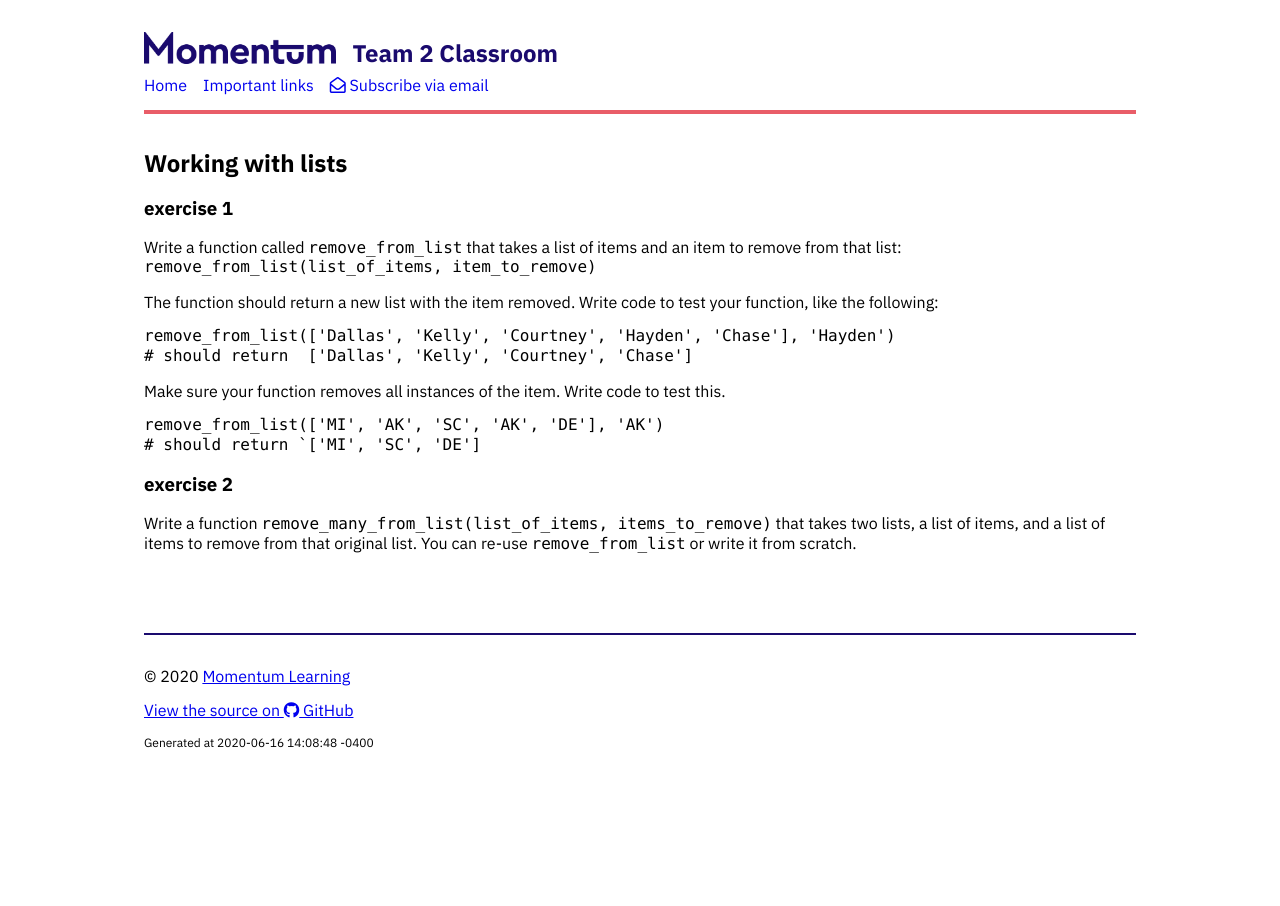
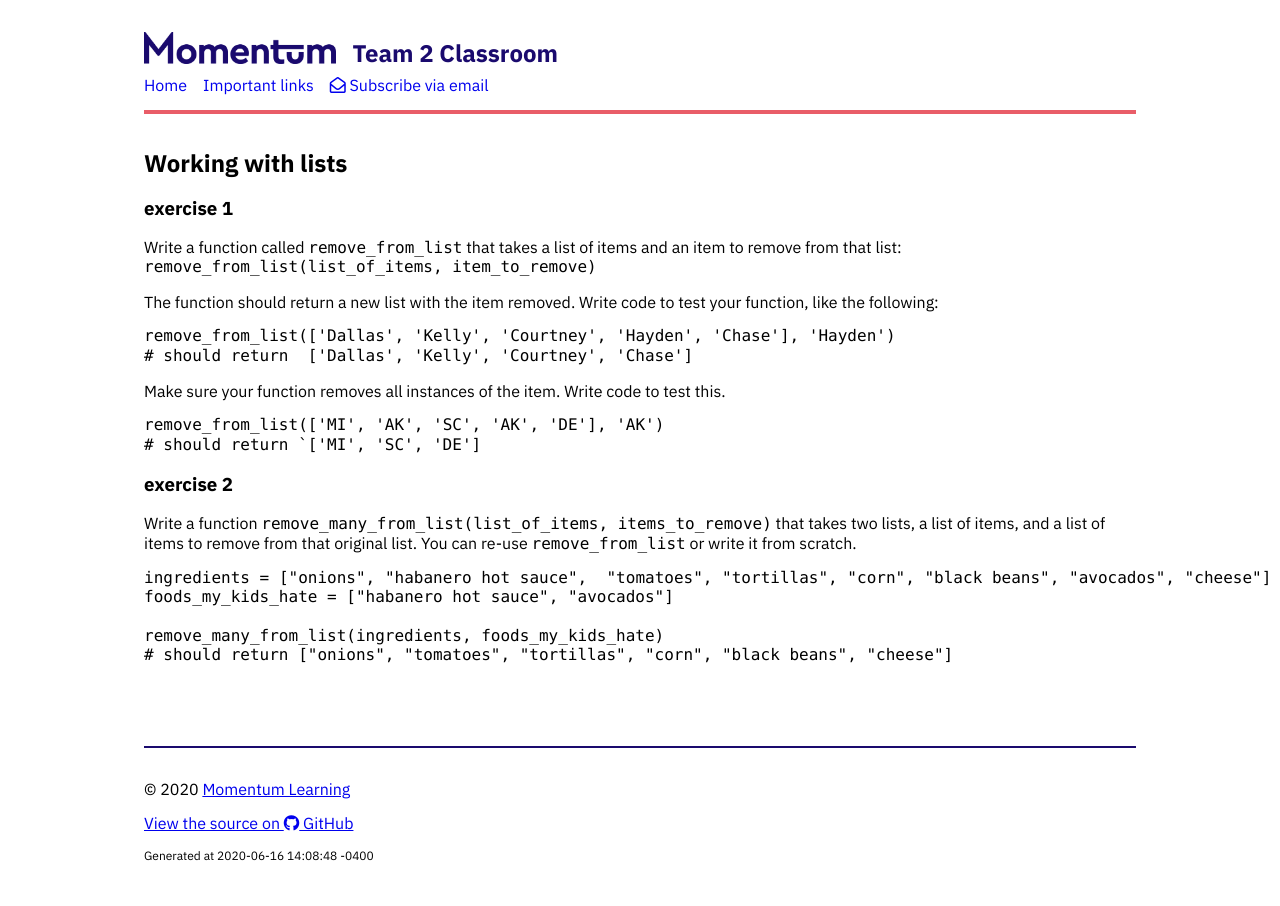
Before and after one commit to momentum-team-3/momentum-team-3.github.io, a Jekyll site: the page built from code-exercises/py-lists.md, in a window 1280 px wide. Built offline with Jekyll 4.4.1, drawn with Linux system fonts in a browser that asks for light colours; nearby versions of some CDN libraries.

Commit message:
Add example for second code exercise with lists

````diff
--- a/code-exercises/py-lists.md
+++ b/code-exercises/py-lists.md
@@ -26,3 +26,11 @@ remove_from_list(['MI', 'AK', 'SC', 'AK', 'DE'], 'AK')
 ### exercise 2
 
 Write a function `remove_many_from_list(list_of_items, items_to_remove)` that takes two lists, a list of items, and a list of items to remove from that original list. You can re-use `remove_from_list` or write it from scratch.
+
+```py
+ingredients = ["onions", "habanero hot sauce",  "tomatoes", "tortillas", "corn", "black beans", "avocados", "cheese"]
+foods_my_kids_hate = ["habanero hot sauce", "avocados"]
+
+remove_many_from_list(ingredients, foods_my_kids_hate)
+# should return ["onions", "tomatoes", "tortillas", "corn", "black beans", "cheese"]
+```
````
